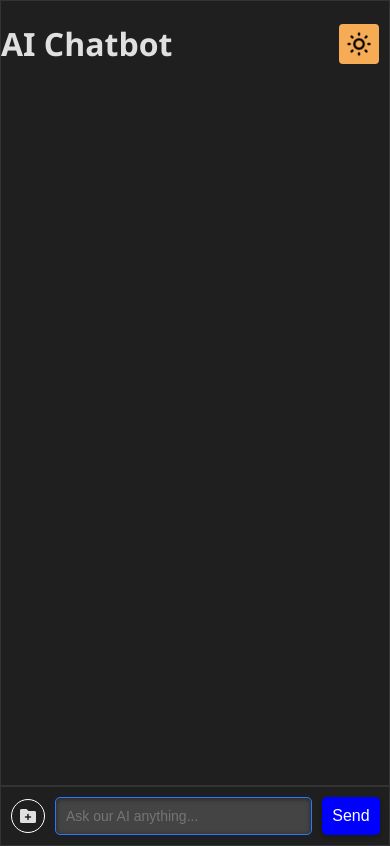
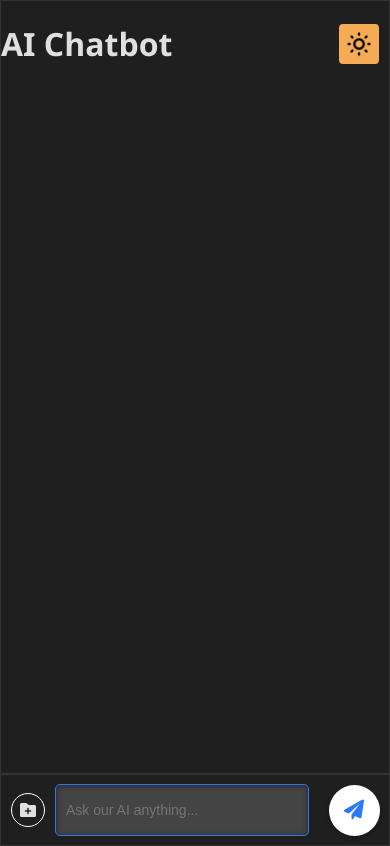
Before and after one commit to mahaveergurjar/Chatbot, an Electron app: page index.html in a window 390 px wide. Drawn offline with Linux system fonts and the light colour scheme; no server answers.

Commit message:
Added Send Icon

```diff
--- a/index.html
+++ b/index.html
@@ -49,7 +49,8 @@
 
       <!-- Removed the visually-hidden label -->
       <input type="text" id="input" aria-label="Message input" placeholder="Ask our AI anything..." autofocus autocomplete="off" aria-required="true" />
-      <button id="send-button" aria-label="Send message">Send</button>
+      <!-- Send icon replacing the button -->
+      <i class="fa-solid fa-paper-plane" id="send-icon" aria-label="Send message" onclick="sendMessage()"></i>
     </section>
   </main>
 
--- a/styles.css
+++ b/styles.css
@@ -56,84 +56,93 @@ body {
     right: 0;
     width: 95%;
     margin: auto;
+    height: 60px; /* Increased container height to match icon and input */
 }
 
 /* Input Field */
 #input {
     flex: 1;
     /* Ensures the input field takes up available space */
-    padding: 12px;
+    padding: 8px;
     border: 1px solid #444;
-    border-radius: 20px;
+    border-radius: 15px;
     /* Matching rounded corners */
     background-color: #333;
     /* Background color for better contrast */
     color: #e0e0e0;
     font-size: 16px;
     box-shadow: inset 0 1px 3px rgba(0, 0, 0, 0.5);
-    margin-right: 10px;
-    margin-left: 10px;
+    margin-right: 5px;
+    margin-left: 5px;
     resize: none;
     /* Prevent resizing */
     outline: none;
     /* Remove default focus outline */
     transition: background-color 0.3s ease-in-out, border-color 0.3s ease-in-out;
+    height: 30px; /* Set fixed height for better alignment */
 }
 
+/* Send Icon */
+#send-icon {
+    font-size: 20px;
+    color: #2979ff;
+    cursor: pointer;
+    padding: 8px;
+    border-radius: 50%;
+    background-color: #fff;
+    transition: background-color 0.3s ease-in-out, transform 0.2s ease;
+    box-shadow: 0 2px 4px rgba(0, 0, 0, 0.3);
+    margin-left: 10px;
+    display: flex;
+    align-items: center; /* Align icon vertically */
+    justify-content: center; /* Center icon horizontally */
+    height: 35px;
+    width: 35px; /* Set width and height to match a circular button */
+}
+
+/* Hover and Active States for Icon */
+#send-icon:hover {
+    background-color: #1c54b2;
+    color: #fff;
+    transform: scale(1.05);
+}
+
+#send-icon:active {
+    background-color: #1a3a80;
+    transform: scale(0.98);
+}
 
 /* Responsive Styles for Mobile Devices */
 @media (max-width: 768px) {
     #input {
-        padding: 5px; /* Adjust padding for smaller screens */
-        font-size: 14px; /* Slightly smaller font size */
-        border-radius: 15px; /* Reduced border radius */
-        margin: 2px; /* Reduce margin */
+        padding: 5px;
+        font-size: 14px;
+        border-radius: 15px;
+        margin: 2px;
     }
 
-    .input-container{
+    .input-container {
         padding: 5px;
+        height: 50px; /* Adjust container height for smaller screens */
     }
 
+    #send-icon {
+        padding: 8px;
+        font-size: 20px; /* Adjust icon size for smaller screens */
+        height: 35px;
+        width: 35px; /* Adjust icon button size */
+    }
 }
 
-
+/* Focus State for Input Field */
 #input:focus {
     background-color: #444;
     /* Slightly lighter background on focus */
     border-color: #2979ff;
     /* Highlight border color on focus */
     box-shadow: inset 0 1px 5px rgba(0, 0, 0, 0.5);
-    /* Enhanced shadow on focus */
 }
-
-/* Send Button */
-#send-button {
-    padding: 12px 20px;
-    border: none;
-    background-color: #2979ff;
-    color: #fff;
-    font-size: 16px;
-    cursor: pointer;
-    border-radius: 20px;
-
-    /* Match the rounded corners */
-    transition: background-color 0.3s ease-in-out, transform 0.2s ease;
-    box-shadow: 0 2px 4px rgba(0, 0, 0, 0.3);
-    /* Subtle shadow for depth */
-}
-
-#send-button:hover {
-    background-color: #1c54b2;
-    transform: scale(1.05);
-    /* Slight scale effect on hover */
-}
-
-#send-button:active {
-    background-color: #1a3a80;
-    /* Darker color when pressed */
-    transform: scale(0.98);
-    /* Slight scale effect when pressed */
-}
+/* Remove Send Button  */
 /*Theme Button Added*/
 #theme-button {
     width: 40px;
```
